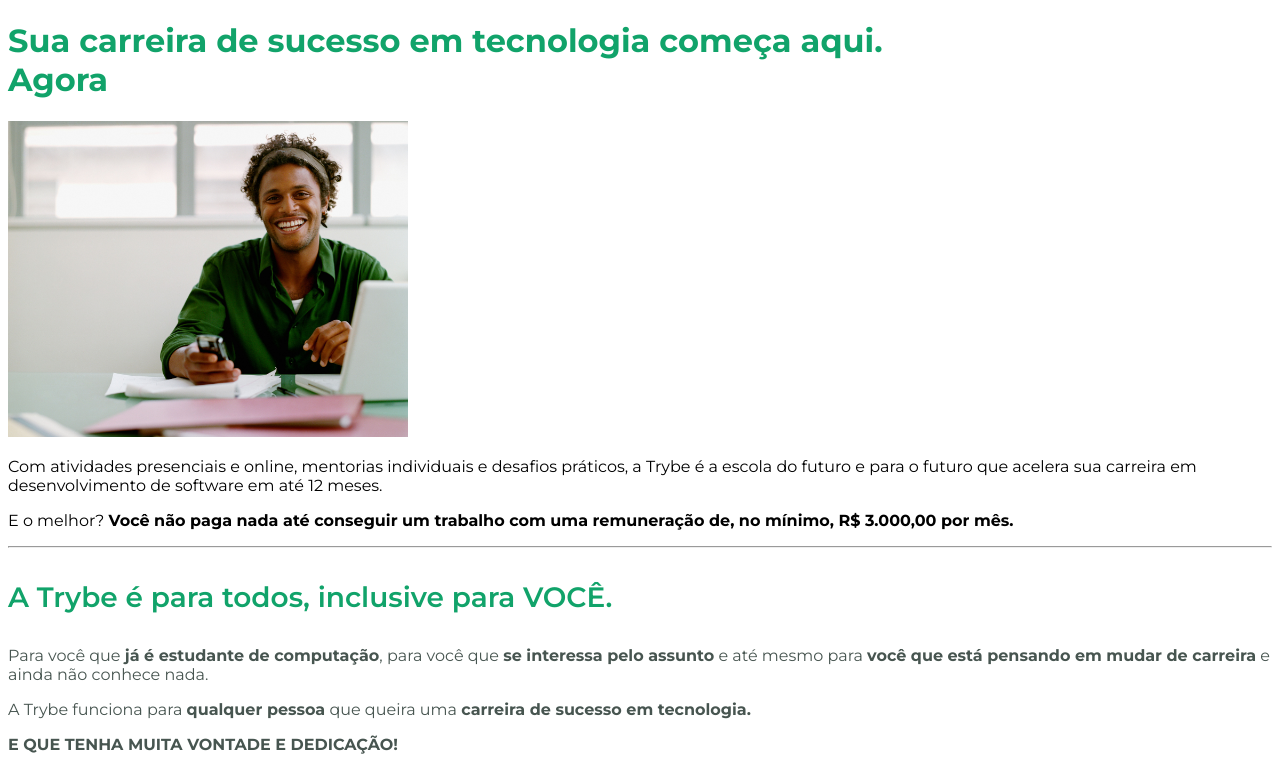
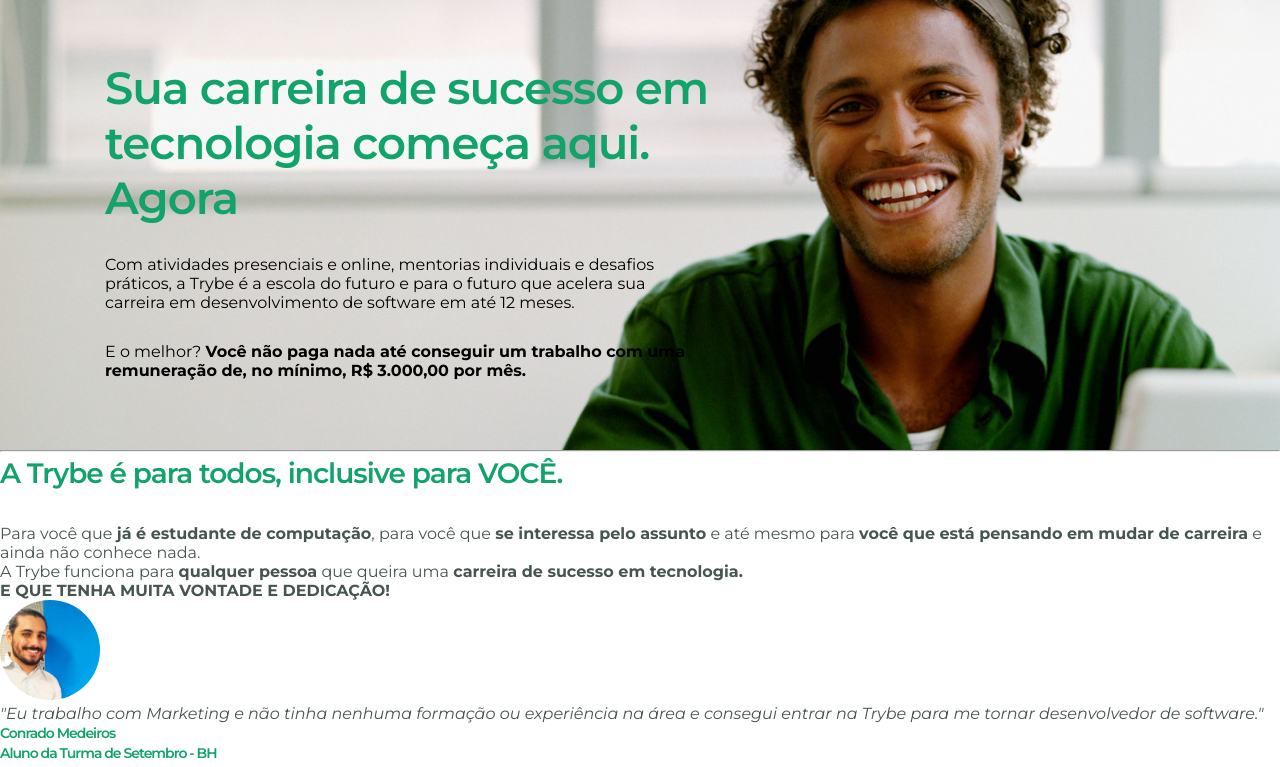
Before and after one commit to LuciAndre/Trybe-exercises, a plain HTML site: page bloco_3/dia_3/trybe.html in a window 1280 px wide. Shown: the top 767 px of the page. Drawn offline with Linux system fonts and the light colour scheme.

Commit message:
Estiliza nosso header

```diff
--- a/bloco_3/dia_3/styleTrybe.css
+++ b/bloco_3/dia_3/styleTrybe.css
@@ -1,3 +1,7 @@
+* {
+  margin: 0;
+  padding: 0;
+}
 body {
   font-family: Montserrat, sans-serif;
 }
@@ -8,6 +12,11 @@ body {
 
 .trybe_green {
   color: #11a36a;
+  line-height: 55px;
+  font-weight: 600;
+  font-size: 45px;
+  letter-spacing: -1px;
+  margin-bottom: 30px;
 }
 
 .section-title {
@@ -34,3 +43,25 @@ body {
   color: #ffffff;
   text-decoration: none;
 }
+
+.header {
+  background-image: url("images/smiling-image.jpeg");
+  background-size: cover;
+  padding: 60px 30px 40px 30px;
+  background-position: 50% 25%;
+}
+
+.header-content {
+  max-width: 60%;
+  margin-left: 75px;
+}
+
+.header-text {
+  max-width: 80%; /*Header-text esta dentro de header-content que ya tiene una largura maxima de 60%, el cual es el 100% de header-text*/
+  text-align: left;
+}
+
+.header-text p {
+  margin-bottom: 30px;
+
+}
--- a/bloco_3/dia_3/trybe.html
+++ b/bloco_3/dia_3/trybe.html
@@ -13,13 +13,15 @@
 </head>
 <body>
 
-  <h1 class="trybe_green">Sua carreira de sucesso em tecnologia começa aqui. <br> Agora</h1>
-
-  <img src="images/smiling-image.jpeg" alt="homem sorrindo" width="400px">
-
-  <p>Com atividades presenciais e online, mentorias individuais e desafios práticos, a Trybe é a escola do futuro e para o futuro que acelera sua carreira em desenvolvimento de software em até 12 meses.</p>
-
-  <p>E o melhor? <strong>Você não paga nada até conseguir um trabalho com uma remuneração de, no mínimo, R$ 3.000,00 por mês.</strong></p>
+  <div class="header">
+    <div class="header-content">
+      <h1 class="trybe_green">Sua carreira de sucesso em tecnologia começa aqui. <br> Agora</h1>
+      <div class="header-text">
+        <p>Com atividades presenciais e online, mentorias individuais e desafios práticos, a Trybe é a escola do futuro e para o futuro que acelera sua carreira em desenvolvimento de software em até 12 meses.</p>
+        <p>E o melhor? <strong>Você não paga nada até conseguir um trabalho com uma remuneração de, no mínimo, R$ 3.000,00 por mês.</strong></p>
+      </div>
+    </div>
+  </div>
 
   <hr>
 
```
